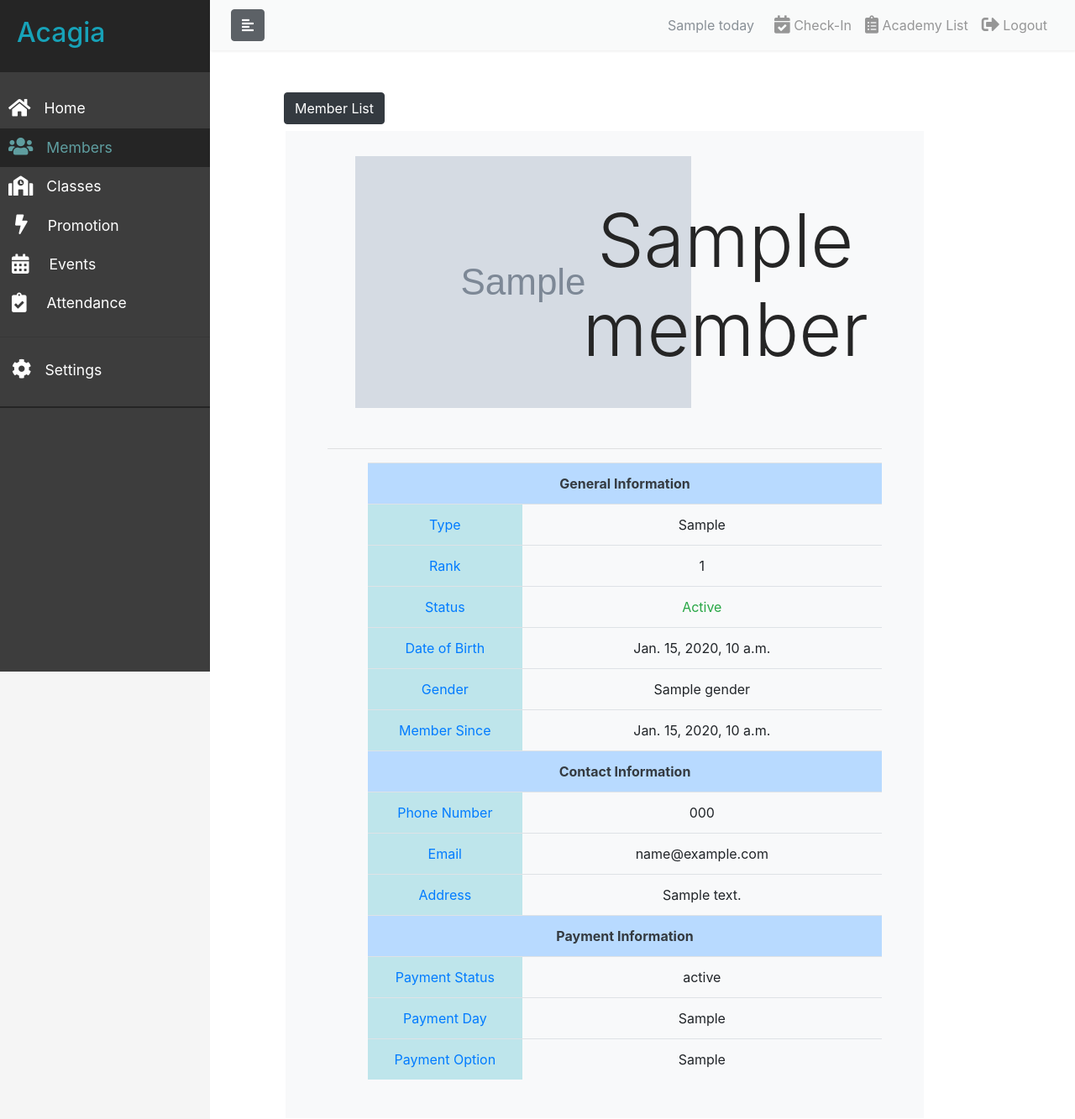
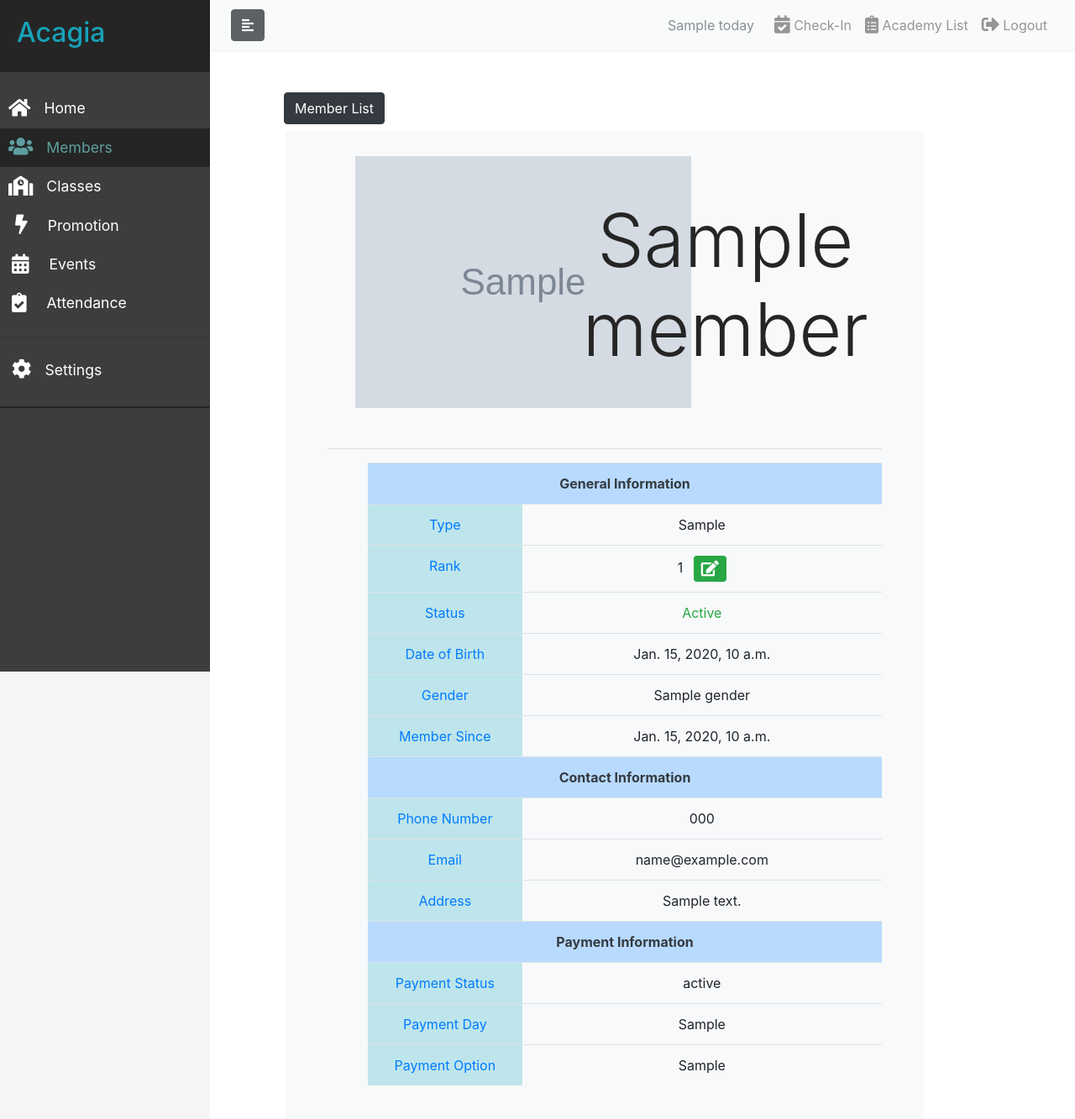
Before and after one commit to jjun44/acagia, a Django app: template templates/acagiaApp/member_detail.html in a window 1280 px wide. Shown: the top 1333 px of the page at 84% size. Before the commit the page ends 1286 px from the top, so only its background shows below. Run offline with Django 3.2, Linux system fonts and the light colour scheme; the template is opened without the code that fills it: most values are stand-ins (such as "Sample title", 1, 10 or a date in 2020); grey boxes marked "Sample" are stand-in pictures; some libraries are stand-ins or nearby versions.

Commit message:
Added update rank link in member detail

```diff
--- a/templates/acagiaApp/member_detail.html
+++ b/templates/acagiaApp/member_detail.html
@@ -38,6 +38,11 @@ mb-2">Member
           {% if member.mr_mem.rank %}
           <td>
             {{ member.mr_mem.rank }}
+            <a href="/academy/promotion/update-rank/{{ member.id }}" class="btn
+            btn-success
+            btn-sm ml-2">
+              <i class="fas fa-edit fa-lg"></i>
+            </a>
           </td>
           {% else %}
           <td>No Rank Assigned </td>
```
